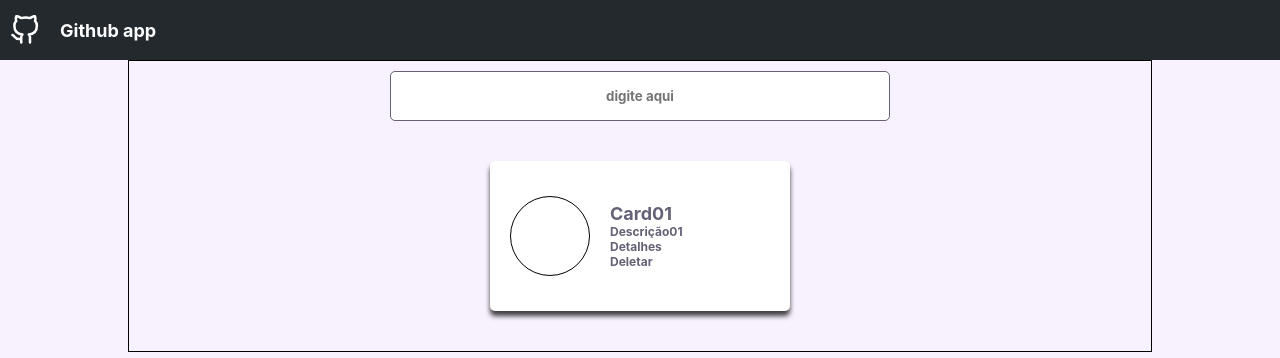
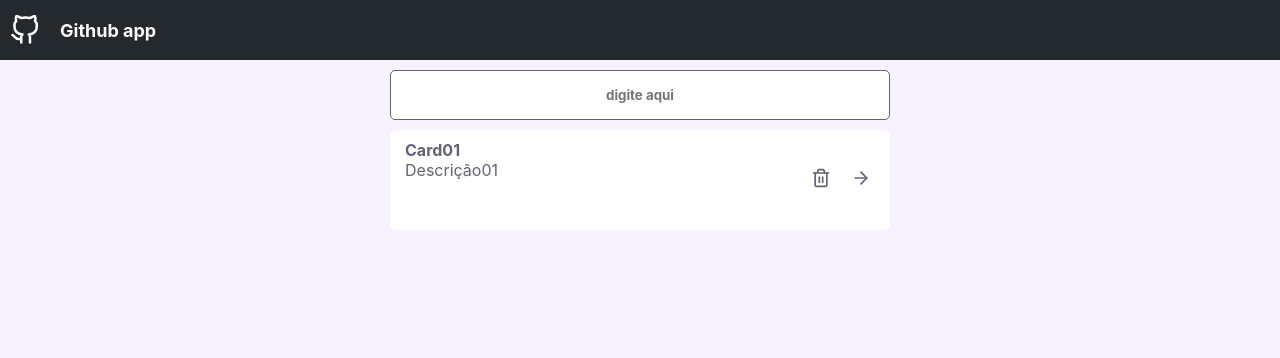
Before and after one commit to AlexSousaAlvess/github-front, a React (Create React App) app: page / in a window 1280 px wide. Shown: the top 358 px of the page. Built offline with nearby package versions, Linux system fonts and the light colour scheme.

Commit message:
card completed

```diff
--- a/src/pages/Dashboard/index.jsx
+++ b/src/pages/Dashboard/index.jsx
@@ -1,39 +1,52 @@
 import React from 'react';
 
 import Header from '../../components/header';
-import Footer from '../../components/footer';
+// import Footer from '../../components/footer';
+
+import { FiTrash2, FiArrowRight } from 'react-icons/fi';
 
 import api from '../../services';
 
-import {Section} from './styles';
+import { Container, Search, Card } from './styles';
 
-class DashboardComponent extends React.Component{
-  render(){
+class DashboardComponent extends React.Component {
+  render() {
     return (
       <>
         <Header />
-      <Section>
-        <input
+        <Container>
+          <Search
             placeholder='digite aqui'
           />
-        <div>
+          <Card>
             <div
               style={{
-              webkitBoxShadow: '0px 5px 5px 0px rgba(0,0,0,0.75)',
-              mozBoxShadow: '0px 5px 5px 0px rgba(0,0,0,0.75)',
-              boxShadow: '0px 5px 5px 0px rgba(0,0,0,0.75)',
+                margin: 10,
+                width: 400
               }}
             >
-            <div></div>
-            <section>
               <strong>Card01</strong>
-              <span>Descrição01</span>
-              <span>Detalhes</span>
-              <span>Deletar</span>
-            </section>
+              <p>Descrição01</p>
             </div>
+            <div
+              style={{
+                width: 100,
+                margin: 'auto'
+              }}
+            >
+              <FiTrash2
+                size={20}
+                color="#656176"
+                onClick={() => console.log("Deletar")}
+              />
+              <FiArrowRight
+                size={20}
+                color="#656176"
+                onClick={() => console.log("Proximo")}
+              />
             </div>
-      </Section>
+          </Card>
+        </Container>
         {/* <Footer /> */}
       </>
     )
--- a/src/pages/Dashboard/styles.js
+++ b/src/pages/Dashboard/styles.js
@@ -1,6 +1,6 @@
 import styled from 'styled-components';
 
-export const Section = styled.div`
+export const Container = styled.div`
   display: flex;
   flex-direction: column;
   align-items: center;
@@ -9,9 +9,9 @@ export const Section = styled.div`
   margin: 0 auto;
   width: 80%;
   height: 100%;
-  border: solid 1px #000;
+`;
 
-  input{
+export const Search = styled.input`
   display:flex;
   width: 500px;
   height: 50px;
@@ -20,46 +20,30 @@ export const Section = styled.div`
   color: #656176;
   font-weight: bold;
   text-align: center;
+`;
+
+export const Card = styled.div`
+  display: flex;
+  flex-direction: row;
+
+  width: 500px;
+  height: 100px;
+  background: #fff;
+  border-radius: 5px;
+  margin: 10px;
+  padding: 0 5px;
+
+  strong{
+    color: #656176;
+    margin-bottom: 10px;
   }
 
-  div{
-    display: flex;
-    flex-direction: row;
-    align-items: center;
-    flex-wrap: wrap;
-    margin: 20px;
-
-    div{
-      display: flex;
-      flex-direction: row;
-      justify-items: center;
-
-      height: 150px;
-      width:300px;
-      border-radius: 5px;
-      background-color: #FFF;
-
-      div{
-        width: 80px;
-        height: 80px;
-        border: solid 1px #000;
-        border-radius: 50px;
-      }
-      section{
-        display: flex;
-        flex-direction: column;
-
-        strong{
-          font-size: 18px;
+  p{
     color: #656176;
   }
-        span{
-          font-weight: bold;
-          font-size: 12px;
-          color: #656176;
-        }
-      }
 
-    }
+  svg{
+    margin-left: 20px;
+    cursor: pointer;
   }
 `;
```
Lines whose indentation alone changed are shown as unchanged.
